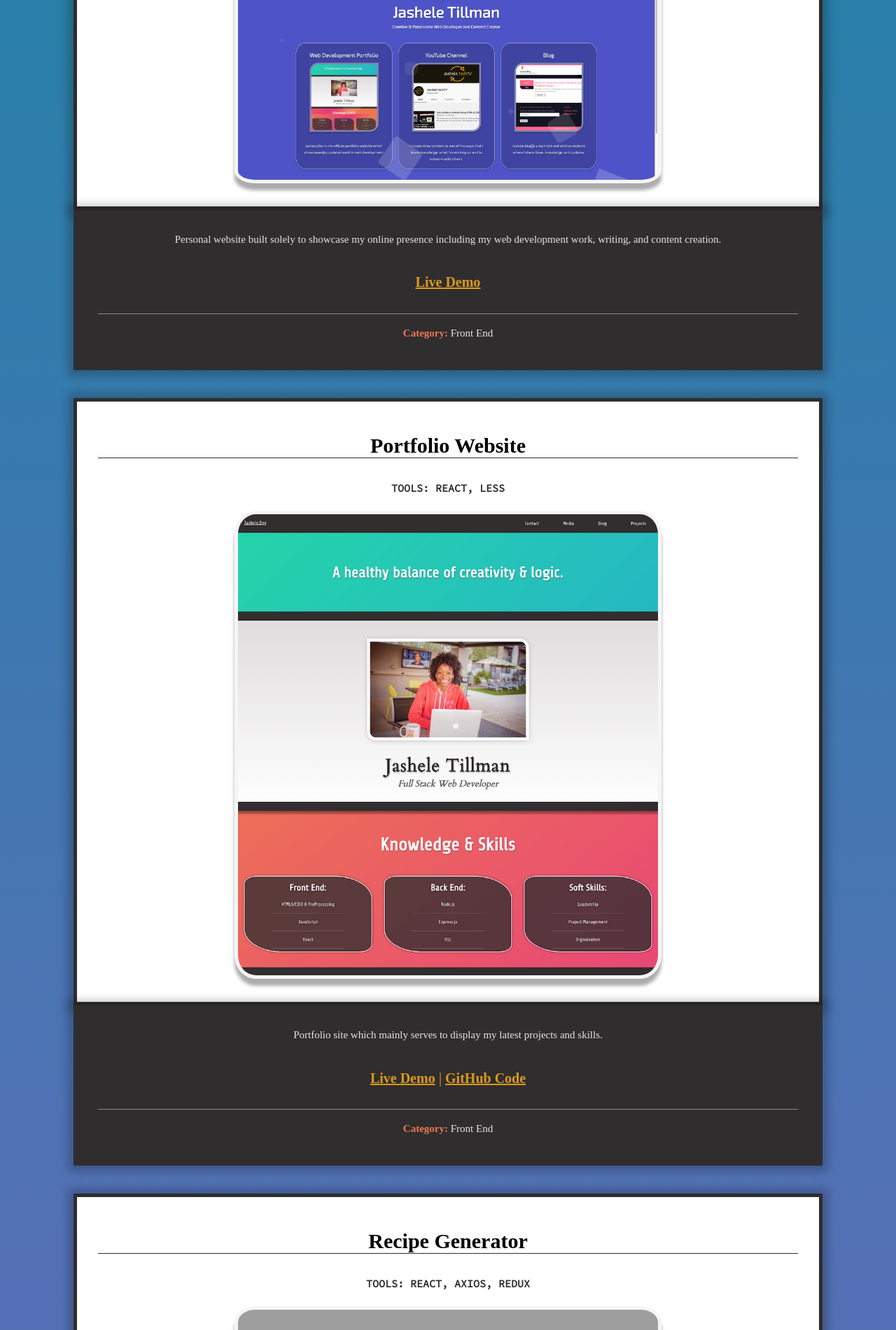
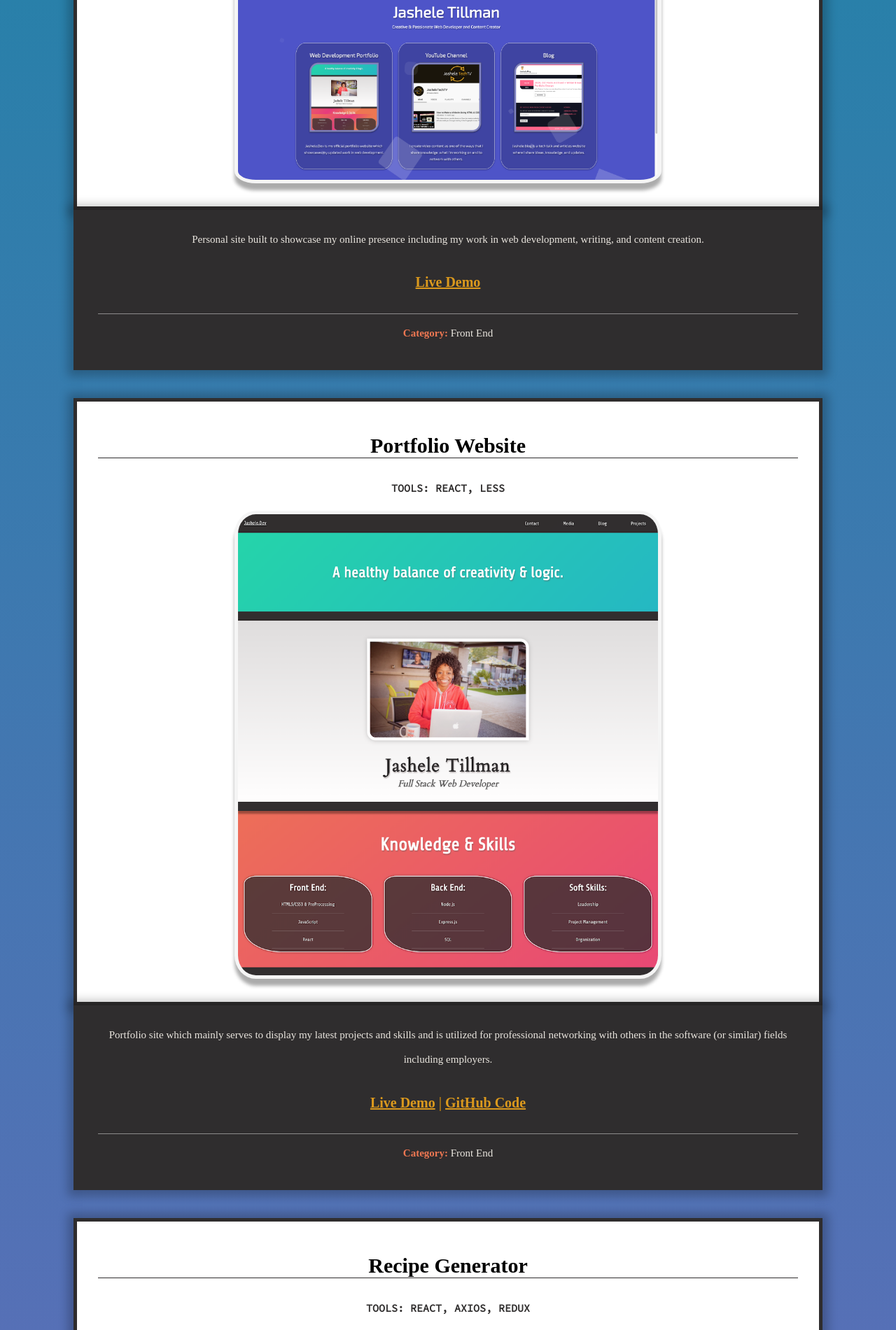
Before and after one commit to jasheloper/portfolioversion3, a React (Create React App) app: page / in a window 1280 px wide. Shown: the part 2445-4346 px from the top of the page at 70% size. Built offline with nearby package versions, Linux system fonts and the light colour scheme; grey boxes are pictures that could not be loaded; a web font is replaced by a local one.

Commit message:
project descriptions

```diff
--- a/src/components/projects.js
+++ b/src/components/projects.js
@@ -21,7 +21,7 @@ function Projects() {
             </div>
 
             <div className="project-info description">
-              Personal website built solely to showcase my online presence including my web development work, writing, and content creation.
+              Personal site built to showcase my online presence including my work in web development, writing, and content creation.
               <br />
               <h4>
               <a
@@ -57,7 +57,7 @@ function Projects() {
             </div>
 
             <div className="project-info description">
-             Portfolio site which mainly serves to display my latest projects and skills.
+            Portfolio site which mainly serves to display my latest projects and skills and is utilized for professional networking with others in the software (or similar) fields including employers.
               <br />
               <h4>
                 <a
```
